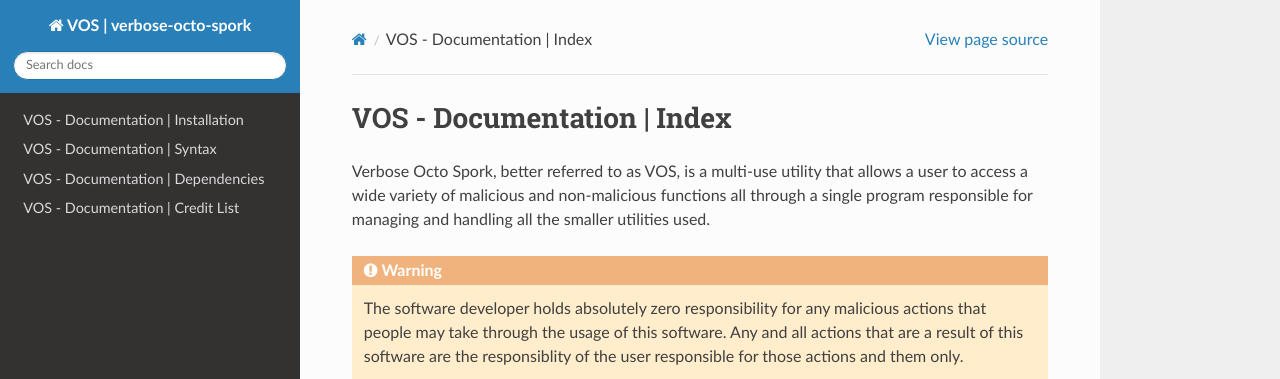
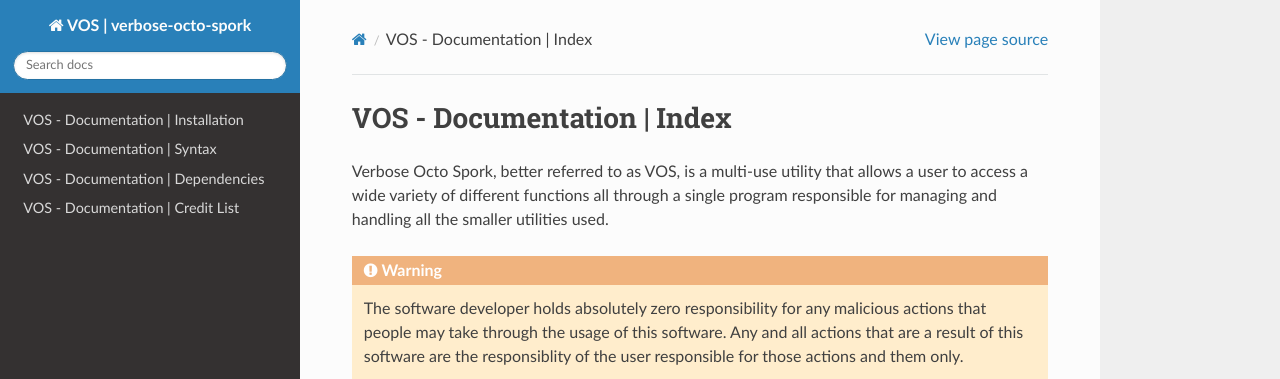
Before and after one commit to nuxl0x/vos_docs, a Sphinx documentation site: the page built from docs/source/index.rst, in a window 1280 px wide and 1044 px high. Shown: the top 379 px of the window. Built offline with Sphinx 7.4.7 and the Read the Docs theme 3.1.0, drawn with Linux system fonts in a browser that asks for light colours.

Commit message:
Update index.rst

```diff
--- a/docs/source/index.rst
+++ b/docs/source/index.rst
@@ -1,7 +1,7 @@
 VOS - Documentation | Index
 ===================================
 
-Verbose Octo Spork, better referred to as VOS, is a multi-use utility that allows a user to access a wide variety of malicious and non-malicious functions all through a single program responsible for managing and handling all the smaller utilities used.
+Verbose Octo Spork, better referred to as VOS, is a multi-use utility that allows a user to access a wide variety of different functions all through a single program responsible for managing and handling all the smaller utilities used.
 
 .. warning::
 
```
